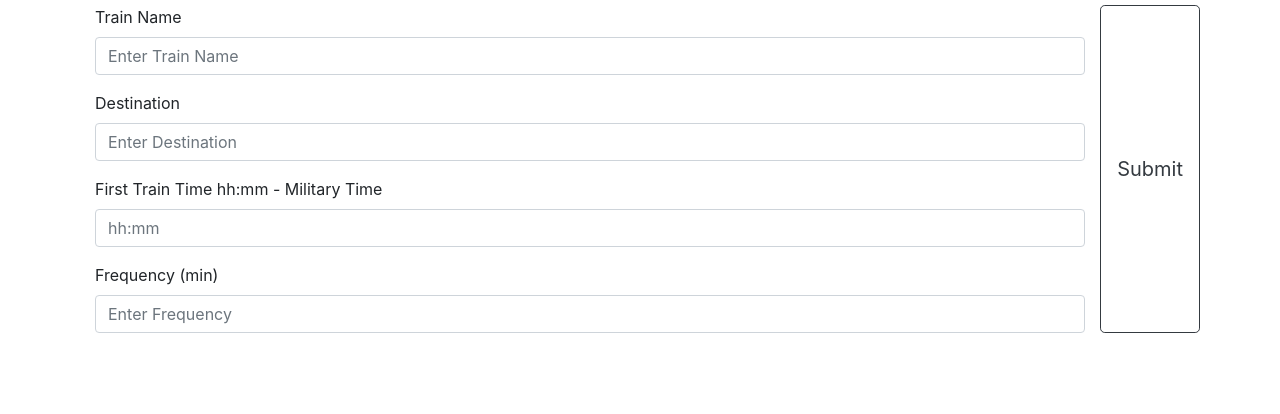
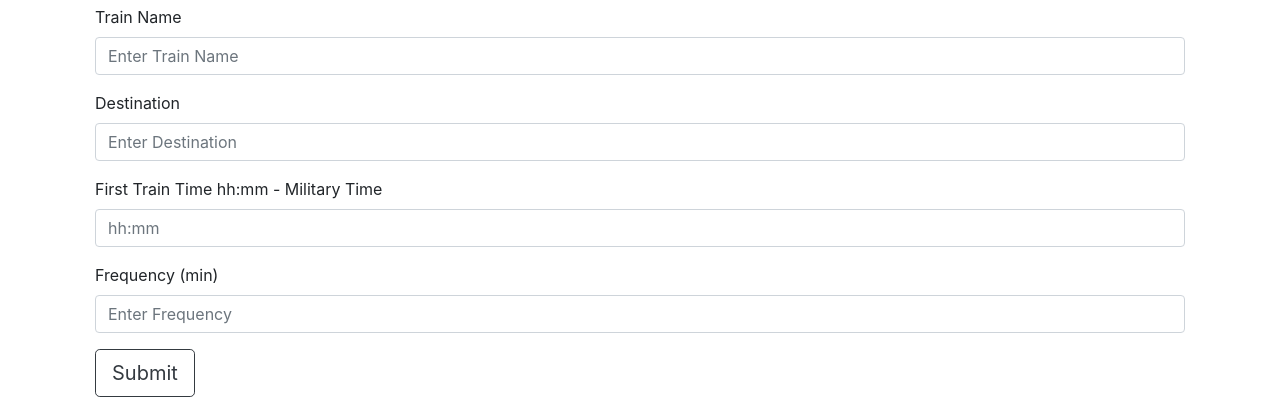
Before and after one commit to HippoRun/FirebaseTrainScheduler-, a plain HTML site: page index.html in a window 1280 px wide. Shown: the part 386-800 px from the top of the page. Drawn offline with nearby package versions, Linux system fonts and the light colour scheme; no server answers.

Commit message:
fixed js

```diff
--- a/assets/js/app.js
+++ b/assets/js/app.js
@@ -21,8 +21,8 @@ $(document).ready(function() {
         authDomain: "train-8254a.firebaseapp.com",
         databaseURL: "https://train-8254a.firebaseio.com",
         projectId: "train-8254a",
-        storageBucket: "train-8254a.appspot.com"
-        // messagingSenderId: "515446258222"
+        storageBucket: "train-8254a.appspot.com",
+        messagingSenderId: "515446258222"
 
           };
           firebase.initializeApp(config);
@@ -33,31 +33,28 @@ $(document).ready(function() {
     function calculateNextTrain(firstTrainTime, frequency){
         // First Time (push back 1 year to make sure it comes before current time)
     var firstTimeConverted = moment(firstTrainTime, "HH:mm").subtract(1, "years");
-    console.log(firstTimeConverted);
+    // console.log(firstTimeConverted);
 
     // Current Time
     var currentTime = moment();
-    console.log("CURRENT TIME: " + moment(currentTime).format("HH:mm"));
+    // console.log("CURRENT TIME: " + moment(currentTime).format("HH:mm"));
 
     // Difference between the times
     var diffTime = moment().diff(moment(firstTimeConverted), "minutes");
-    console.log("DIFFERENCE IN TIME: " + diffTime);
+    // console.log("DIFFERENCE IN TIME: " + diffTime);
 
     // Time apart (remainder)
     var tRemainder = diffTime % frequency;
-    console.log(rRemainder);
+    // console.log(rRemainder);
 
     // Minute Until Train
     var tMinutesTillTrain = frequency - tRemainder;
-    console.log(tRemainder);
+    // console.log("MINUTES TILL TRAIN: " + tMinutesTillTrain);
 
-    //Minute Until Train
-    var tMinutesTillTrain = frequency - tRemainder;
-    console.log("MINUTES TILL TRAIN: " + tMinutesTillTrain);
 
     // Next Train
     var nextTrain = moment().add(tMinutesTillTrain, "minutes");
-    console.log("ARRIVAL TIME: " + moment(nextTrain).format("HH:mm"));
+    // console.log("ARRIVAL TIME: " + moment(nextTrain).format("HH:mm"));
 
     return {
         time: moment(nextTrain).format("HH:mm"),
--- a/index.html
+++ b/index.html
@@ -9,7 +9,7 @@
   <title>Train Scheduler</title>
 
   <!-- jQuery -->
-  <script src="https://code.jquery.com/jquery-2.2.4.min.js"></script>
+  <script src="https://cdnjs.cloudflare.com/ajax/libs/jquery/3.2.1/jquery.min.js"></script>
 
   <!-- Bootstrap CDN-->
   <link rel="stylesheet" href="https://maxcdn.bootstrapcdn.com/bootstrap/4.0.0/css/bootstrap.min.css">
@@ -71,7 +71,7 @@
         <label for="first-train-time">First Train Time hh:mm - Military Time</label>
         <input type="text" pattern="([0-1]{1}[0-9]{1}|20|21|22|23):[0-5]{1}[0-9]{1}" class="form-control" id="first-train-time" placeholder="hh:mm" required>
       </div>
-      <div class="form-group"></div>
+      <div class="form-group">
         <label for="frequency">Frequency (min)</label>
         <input type="text" pattern="\d*" class="form-control" id="frequency" placeholder="Enter Frequency" required>
       </div>
```
Also changed, not shown: package-lock.json (added).
